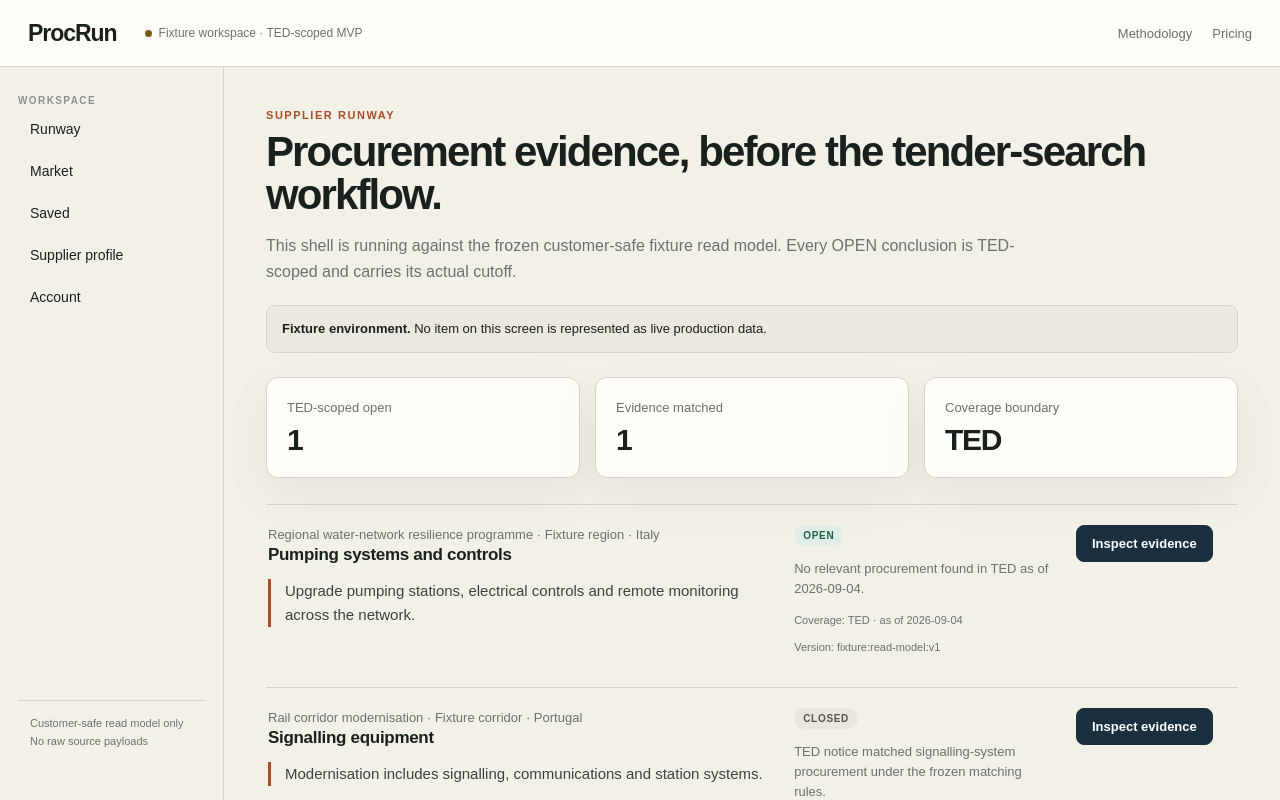
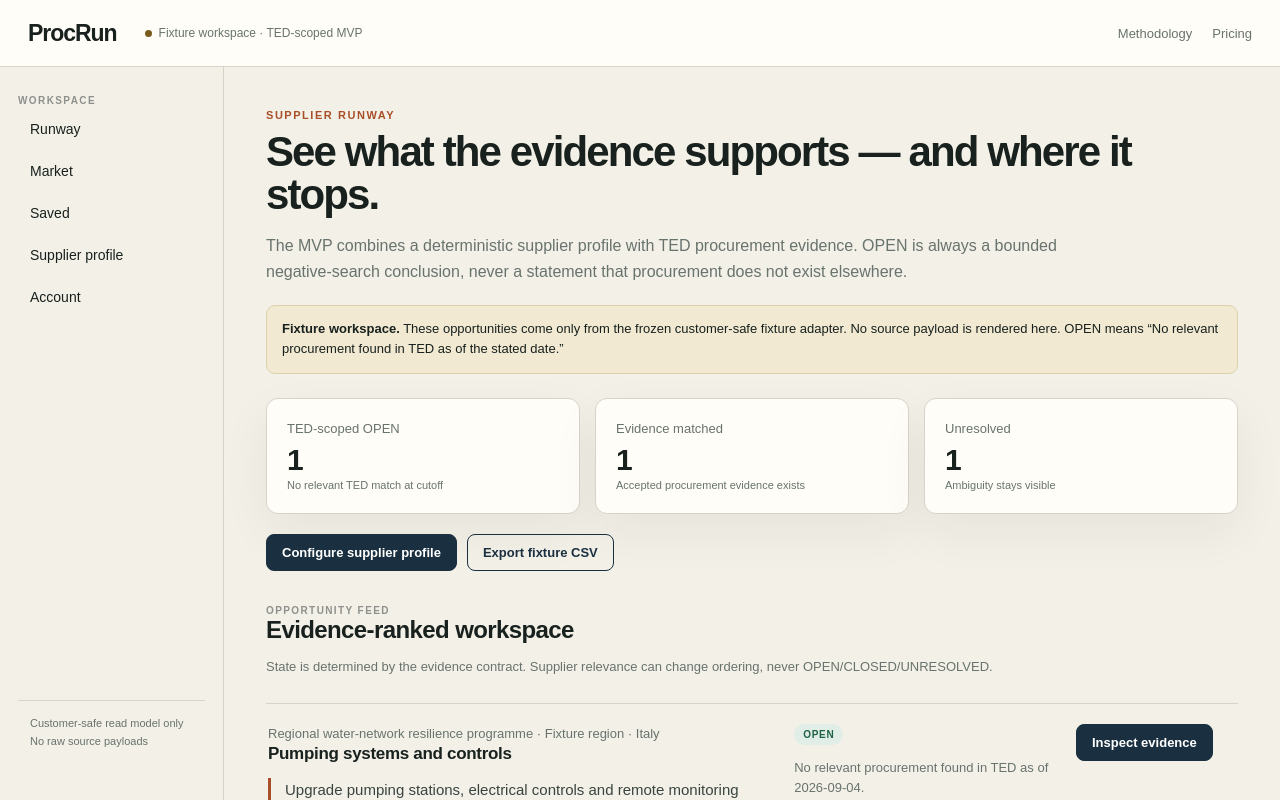
Before and after one commit to martibal/procrun, a Next.js app in the folder web/: page /app in a window 1280 px wide. Shown: the top 800 px of the page. Built offline with nearby package versions, Linux system fonts and the light colour scheme.

Commit message:
Build runway dashboard shell

```diff
--- a/web/app/app/page.tsx
+++ b/web/app/app/page.tsx
@@ -1,19 +1,35 @@
+import Link from "next/link";
 import { OpportunityList } from "@/components/opportunity-list";
 import { opportunities } from "@/lib/read-model";
 
 export default function RunwayPage() {
   const open = opportunities.filter((item) => item.state === "OPEN").length;
   const closed = opportunities.filter((item) => item.state === "CLOSED").length;
+  const unresolved = opportunities.filter((item) => item.state === "UNRESOLVED").length;
+
   return <>
     <div className="eyebrow">Supplier runway</div>
-    <h1 className="h1">Procurement evidence, before the tender-search workflow.</h1>
-    <p className="lede">This shell is running against the frozen customer-safe fixture read model. Every OPEN conclusion is TED-scoped and carries its actual cutoff.</p>
-    <div className="notice"><strong>Fixture environment.</strong> No item on this screen is represented as live production data.</div>
+    <h1 className="h1">See what the evidence supports — and where it stops.</h1>
+    <p className="lede">The MVP combines a deterministic supplier profile with TED procurement evidence. OPEN is always a bounded negative-search conclusion, never a statement that procurement does not exist elsewhere.</p>
+
+    <div className="notice scope"><strong>Fixture workspace.</strong> These opportunities come only from the frozen customer-safe fixture adapter. No source payload is rendered here. OPEN means “No relevant procurement found in TED as of the stated date.”</div>
+
     <div className="grid">
-      <div className="card"><div className="small">TED-scoped open</div><div className="kpi">{open}</div></div>
-      <div className="card"><div className="small">Evidence matched</div><div className="kpi">{closed}</div></div>
-      <div className="card"><div className="small">Coverage boundary</div><div className="kpi">TED</div></div>
+      <div className="card"><div className="small">TED-scoped OPEN</div><div className="kpi">{open}</div><div className="micro">No relevant TED match at cutoff</div></div>
+      <div className="card"><div className="small">Evidence matched</div><div className="kpi">{closed}</div><div className="micro">Accepted procurement evidence exists</div></div>
+      <div className="card"><div className="small">Unresolved</div><div className="kpi">{unresolved}</div><div className="micro">Ambiguity stays visible</div></div>
     </div>
-    <OpportunityList items={opportunities} />
+
+    <div className="actions">
+      <Link className="button" href="/app/profile">Configure supplier profile</Link>
+      <Link className="button secondary" href="/api/export">Export fixture CSV</Link>
+    </div>
+
+    <section className="section">
+      <div className="section-label">Opportunity feed</div>
+      <h2 className="h2">Evidence-ranked workspace</h2>
+      <p className="small">State is determined by the evidence contract. Supplier relevance can change ordering, never OPEN/CLOSED/UNRESOLVED.</p>
+      <OpportunityList items={opportunities} />
+    </section>
   </>;
 }
```
